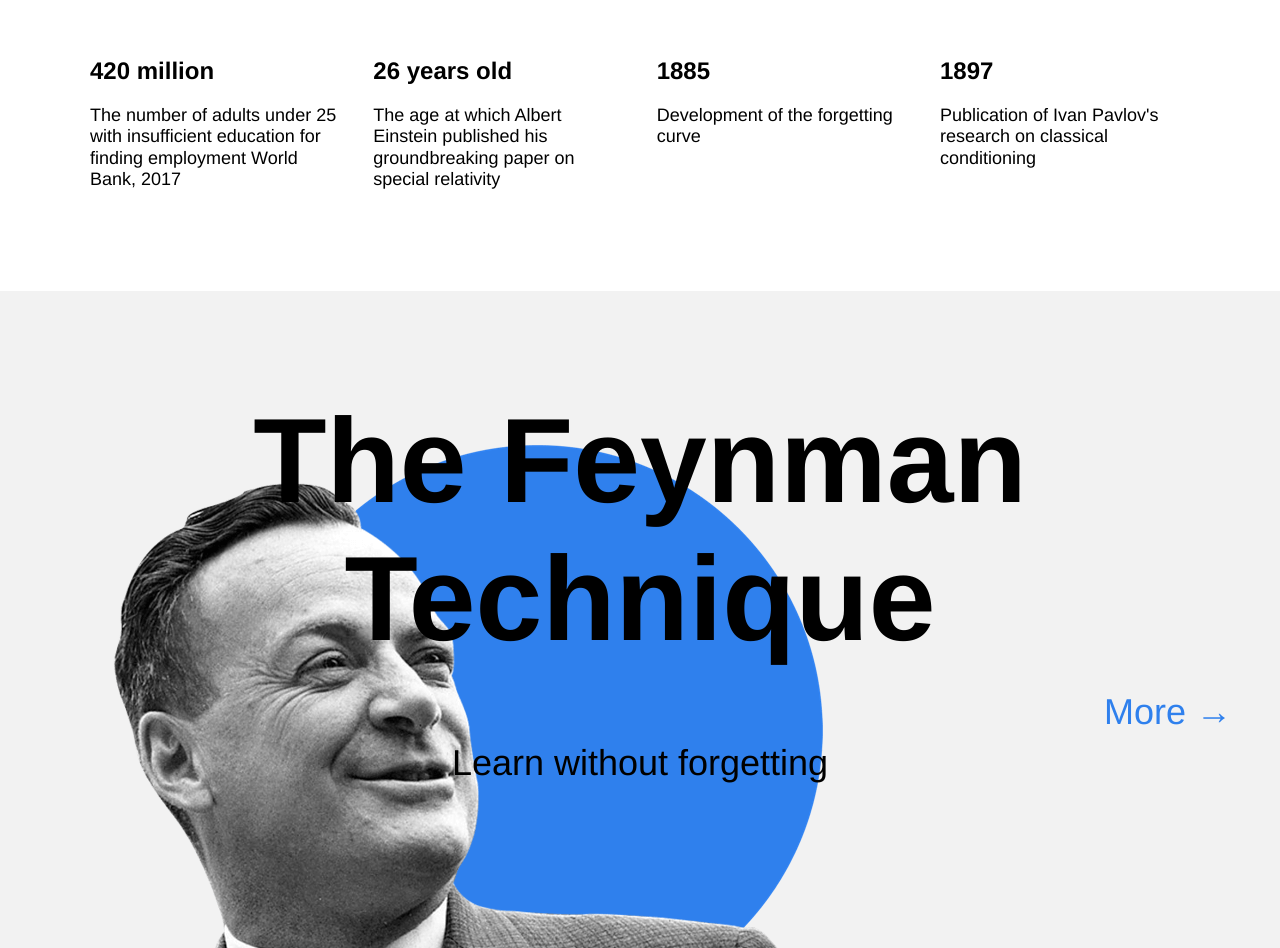
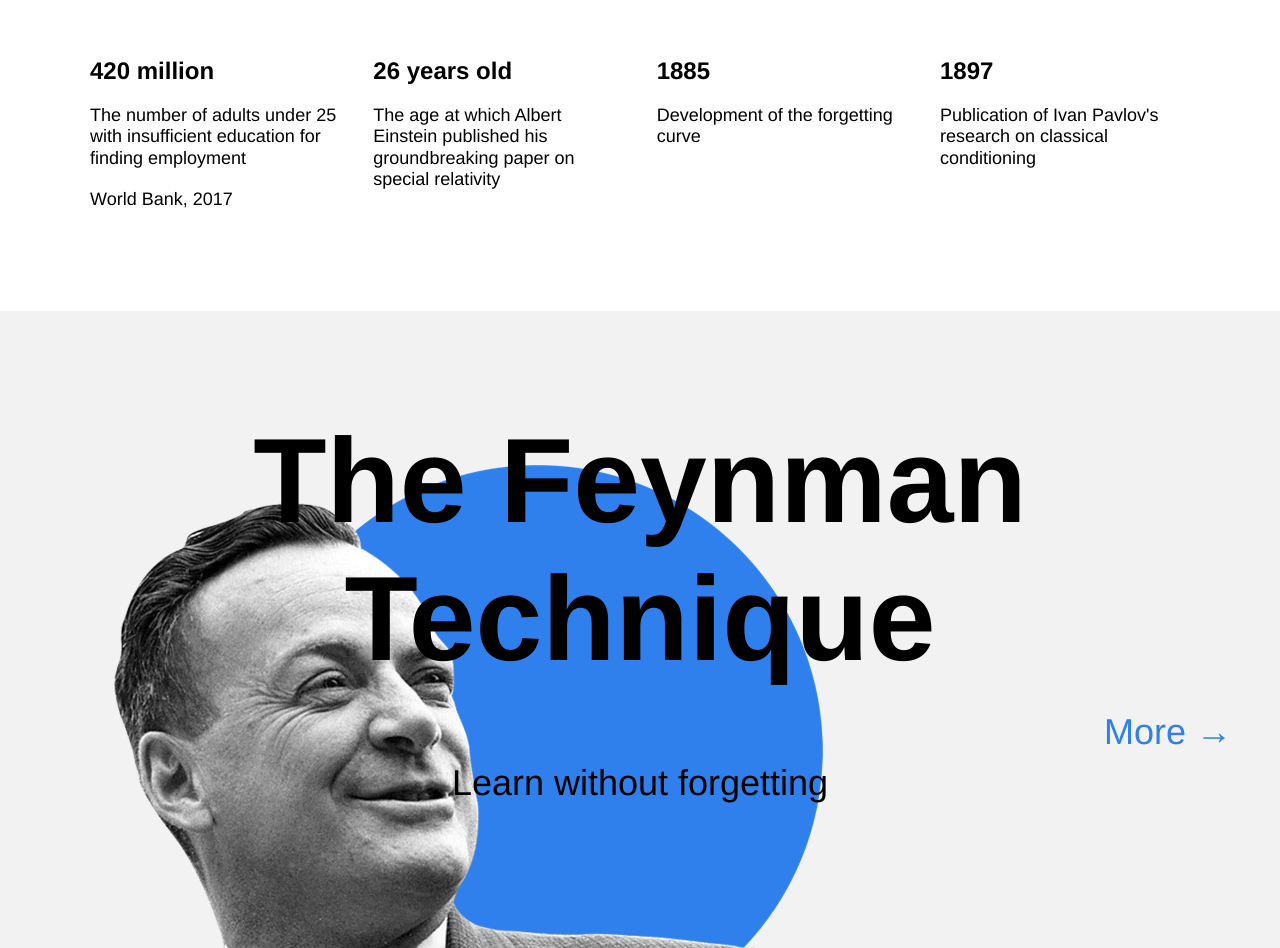
Before and after one commit to hagaital129/web_project_1, a plain HTML site: page index.html in a window 1280 px wide. Shown: the part 1832-2780 px from the top of the page. Drawn offline with Linux system fonts and the light colour scheme.

Commit message:
New update for my project

```diff
--- a/index.html
+++ b/index.html
@@ -58,8 +58,8 @@
             </li>
               <li class="table__cell">
                 <h3 class="table__heading">420 million</h3>
-                <p class="table__text">The number of adults under 25 with insufficient education for finding employment
-                  <span class="table__heading_text-space">World Bank, 2017</span></p>
+                <p class="table__text">The number of adults under 25 with insufficient education for finding employment</p>
+                  <p class="table__text">World Bank, 2017</p>
               </li>
               <li class="table__cell">
                 <h3 class="table__heading">26 years old</h3>
```
